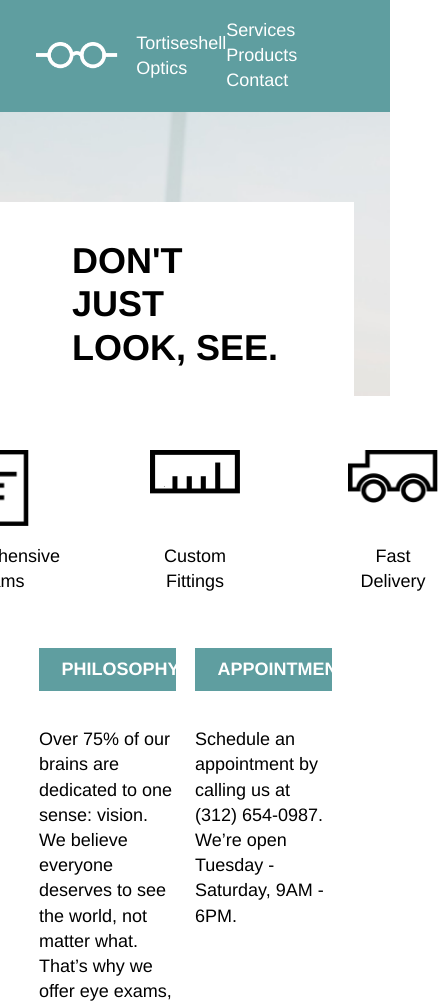
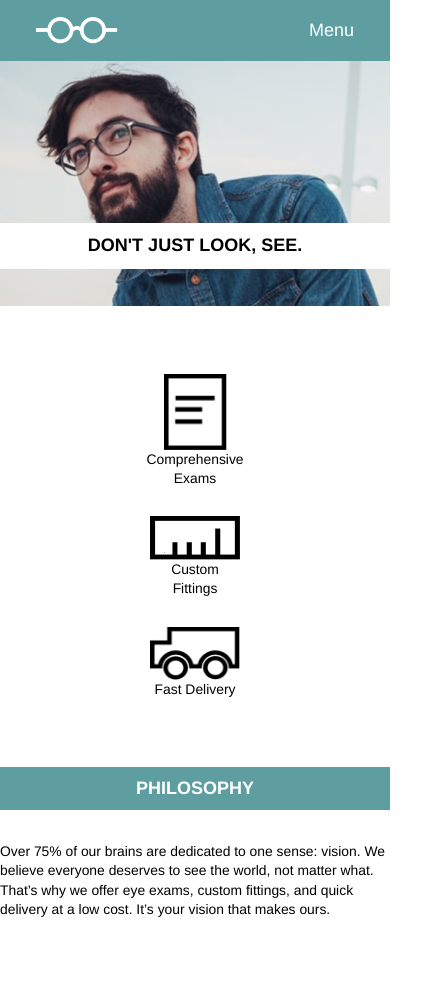
Before and after one commit to rct225/tortoiseshell-optics, a plain HTML site: page index.html in a window 390 px wide. Shown: the top 1001 px of the page, 438 px wide, since content can reach past the window. Drawn offline with Linux system fonts and the light colour scheme.

Commit message:
finalized mobile (width < 560) layout

```diff
--- a/index.html
+++ b/index.html
@@ -9,11 +9,14 @@
     <header>
       <div class="top-bar container">
         <img src="./resources/images/logo-white.png">
-        <span>Tortiseshell Optics</span>
-        <nav>
+        <span class="company-name">Tortiseshell Optics</span>
+        <nav class="desktop">
           <span>Services</span>
           <span>Products</span>
           <span>Contact</span>
+        </nav>
+        <nav class="mobile-nav">
+          <span>Menu</span>
         </nav>
       </div>
       <div class="banner container">
@@ -29,15 +32,15 @@
         <!-- product -->
         <div class="service">
             <img src="./resources/images/paper-icon.png" class="paper-icon">
-          <span>Comprehensive Exams</span>
+          <div>Comprehensive Exams</div>
         </div>
         <div class="service fittings">
             <img src="./resources/images/ruler-icon.png">
-          <span>Custom Fittings</span>
+          <div>Custom Fittings</div>
         </div>
         <div class="service delivery">
             <img src="./resources/images/truck-icon.png">
-          <span>Fast Delivery</span>
+          <div>Fast Delivery</div>
         </div>
       </div>
     </div>
@@ -55,7 +58,7 @@
     </div>
     <footer class="container">
         <img src="./resources/images/logo-black.png">
-        Copyright Tortiseshell Optics
+        <span class="company-name">Copyright Tortiseshell Optics</span>
     </footer>
   </body>
 </html>
--- a/resources/css/style.css
+++ b/resources/css/style.css
@@ -41,6 +41,10 @@ header nav {
 
 header nav span {
   padding-right: 2rem;
+}
+
+.mobile-nav {
+  display: none;
 }
 
 .banner {
@@ -144,3 +148,77 @@ footer img {
     font-size: 1.33rem;
   }
 }
+
+/* mobile settings */
+
+@media only screen and (max-width: 560px) {
+  .container {
+    max-width: 100%;
+  }
+
+  header {
+    padding-top: 0px;
+    height: 17rem;
+    background-position: 20%;
+  }
+
+  h1 {
+    font-size: 1rem;
+  }
+
+  .headline {
+    margin-top: 9rem;
+    padding: 0px 0px;
+    width: 100%;
+    margin-right: 0;
+    text-align: center;
+  }
+
+  nav.desktop {
+    display: none;
+  }
+
+  .mobile-nav {
+    display: block;
+  }
+
+  .company-name {
+    display: none;
+  }
+
+  .services {
+    display: flex;
+    flex-direction: column;
+    align-items: center;
+    margin: 3rem 0;
+  }
+
+  .service {
+    height: auto;
+    margin: 0.77rem 0;
+    font-size: 0.77rem;
+  }
+
+  .general-info {
+    display: block;
+  }
+
+  .info {
+    width: 100%;
+    margin: 0px;
+  }
+
+  .info p {
+    padding: 1rem 0 4rem 0;
+    font-size: 0.77rem;
+  }
+
+  .heading {
+    max-width: 100%;
+    text-align: center;
+  }
+
+  footer {
+    justify-content: center;
+  }
+}
```
